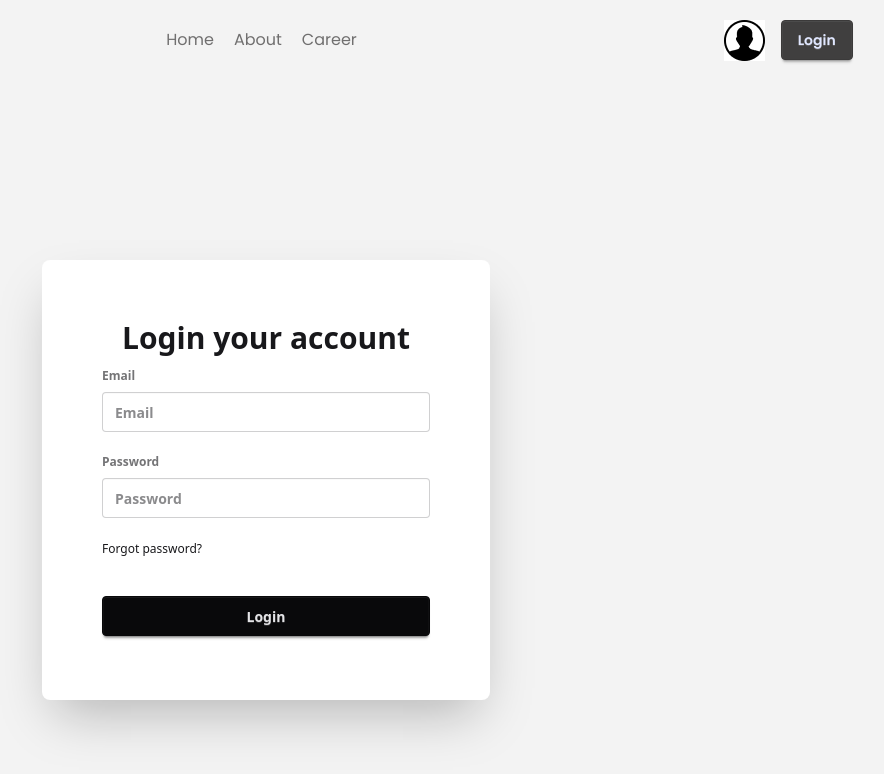
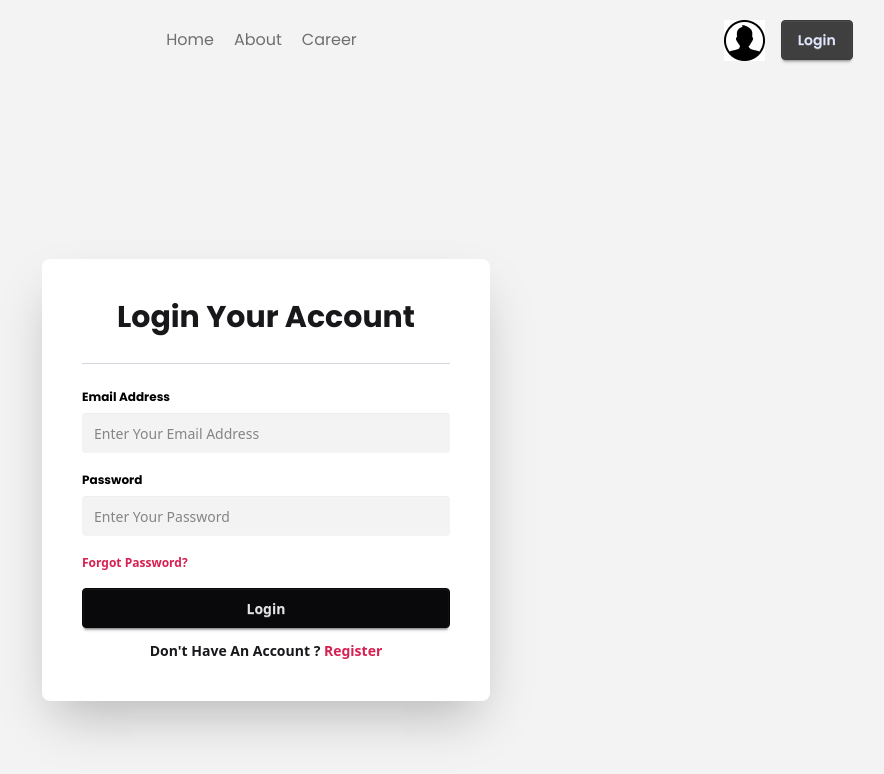
Before and after one commit to Tanvir-Hossain847/Dragon-News, a React (Vite) app in the folder dragon-news/: page /auth/login in a window 1280 px wide. Shown: the top 774 px of the page, without its empty margins (374-1258 px from the left). Built offline with nearby package versions, Linux system fonts and the light colour scheme.

Commit message:
add registration page

```diff
--- a/dragon-news/src/layout/AuthLayout.jsx
+++ b/dragon-news/src/layout/AuthLayout.jsx
@@ -1,5 +1,6 @@
 import React from 'react';
 import Navbar from '../components/Navbar/Navbar';
+import { Link, Outlet } from 'react-router';
 
 const AuthLayout = () => {
     return (
@@ -9,23 +10,7 @@ const AuthLayout = () => {
             </header>
 
             <main className='grid items-center h-screen justify-center'>
-                     <div className="card bg-base-100 w-full min-w-md shrink-0 shadow-2xl">
-      <div className="card-body p-15">
-        <h1 className='text-3xl text-center font-bold'>Login your account</h1>
-        <fieldset className="fieldset space-y-4">
-            <div className="space-y-2 font-bold text-xs text-balance">
-          <label className="label">Email</label>
-          <input type="email" className="input w-full focus:outline-none" placeholder="Email" />
-            </div>
-            <div className="space-y-2 font-bold text-xs text-balance">
-          <label className="label">Password</label>
-          <input type="password" className="input w-full focus:outline-none" placeholder="Password" />
-            </div>
-          <div><a className="link link-hover">Forgot password?</a></div>
-          <button className="btn btn-neutral mt-4">Login</button>
-        </fieldset>
-      </div>
-    </div>
+                    <Outlet></Outlet>
             </main>
         </div>
     );
--- a/dragon-news/src/pages/Login.jsx
+++ b/dragon-news/src/pages/Login.jsx
@@ -1,10 +1,30 @@
 import React from 'react';
+import { Link } from 'react-router';
 
 const Login = () => {
     return (
-        <div>
-            This is Login
-        </div>
+          <div>
+                   <div className="card bg-base-100 w-full min-w-md shrink-0 shadow-2xl">
+              <div className="card-body p-10">
+                <h1 className='text-3xl text-center font-bold pb-7 primary border-b-1 border-gray-300'>Login Your Account</h1>
+                <fieldset className="fieldset space-y-3 mt-3">
+                    <div className="space-y-2">
+                  <label className="label font-bold text-xs text-black primary">Email Address</label>
+                  <input type="email" className="input w-full focus:outline-none bg-base-200 border-none" placeholder="Enter Your Email Address" />
+                    </div>
+                    <div className="space-y-2">
+                  <label className="label font-bold text-xs text-black primary">Password</label>
+                  <input type="password" className="input w-full focus:outline-none bg-base-200 border-none" placeholder="Enter Your Password" />
+                    </div>
+                  <div className='flex flex-col'>
+                    <a className="link link-hover font-bold text-secondary priamry">Forgot Password?</a>
+                  <button className="btn btn-neutral mt-4">Login</button>
+                  </div>
+                </fieldset>
+                <h4 className='text-center font-bold'>Don't Have An Account ? <Link className='text-secondary' to={'/auth/register'}>Register</Link></h4>
+              </div>
+            </div>
+                </div>
     );
 };
 
--- /dev/null
+++ b/dragon-news/src/pages/Register.jsx
@@ -0,0 +1,38 @@
+import React from 'react';
+import { Link } from 'react-router';
+
+const Register = () => {
+    return (
+        <div>
+           <div className="card bg-base-100 w-full min-w-md shrink-0 shadow-2xl">
+      <div className="card-body p-10">
+        <h1 className='text-3xl text-center font-bold pb-7 primary border-b-1 border-gray-300'>Register Your Account</h1>
+        <fieldset className="fieldset space-y-4 mt-4">
+            <div className="space-y-2">
+          <label className="label font-bold text-xs text-black primary">Your Name</label>
+          <input type="text" className="input w-full focus:outline-none bg-base-200 border-none p-4 text-xs h-11" placeholder="Enter Your Name Here" />
+            </div>
+            <div className="space-y-2">
+          <label className="label font-bold text-xs text-black primary">Photo URL</label>
+          <input type="text" className="input w-full focus:outline-none bg-base-200 border-none p-4 text-xs h-11" placeholder="Enter Your Photo URL" />
+            </div>
+            <div className="space-y-2">
+          <label className="label font-bold text-xs text-black primary">Email Address</label>
+          <input type="email" className="input w-full focus:outline-none bg-base-200 border-none p-4 text-xs h-11" placeholder="Enter Your Email Address" />
+            </div>
+            <div className="space-y-2">
+          <label className="label font-bold text-xs text-black primary">Password</label>
+          <input type="password" className="input w-full focus:outline-none bg-base-200 border-none p-4 text-xs h-11" placeholder="Enter Your Password" />
+            </div>
+          <div className='flex flex-col'>
+          <button className="btn btn-neutral mt-4">Register</button>
+          </div>
+        </fieldset>
+        <h4 className='text-center font-bold'>Already Have An Account ? <Link className='text-secondary' to={'/auth/login'}>Login</Link></h4>
+      </div>
+    </div>
+        </div>
+    );
+};
+
+export default Register;
```
Also changed, not shown: dragon-news/src/router/Router.jsx (+6 -1 lines).
